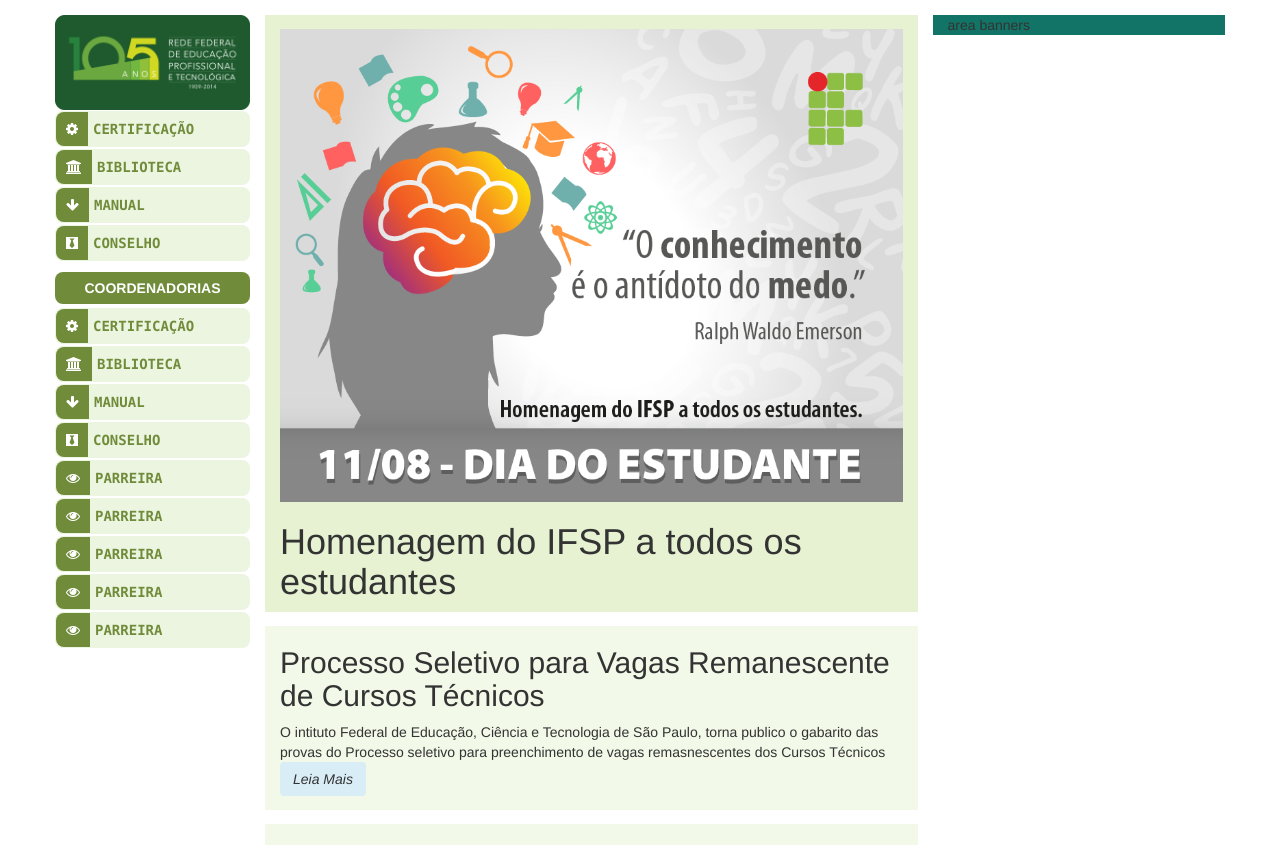
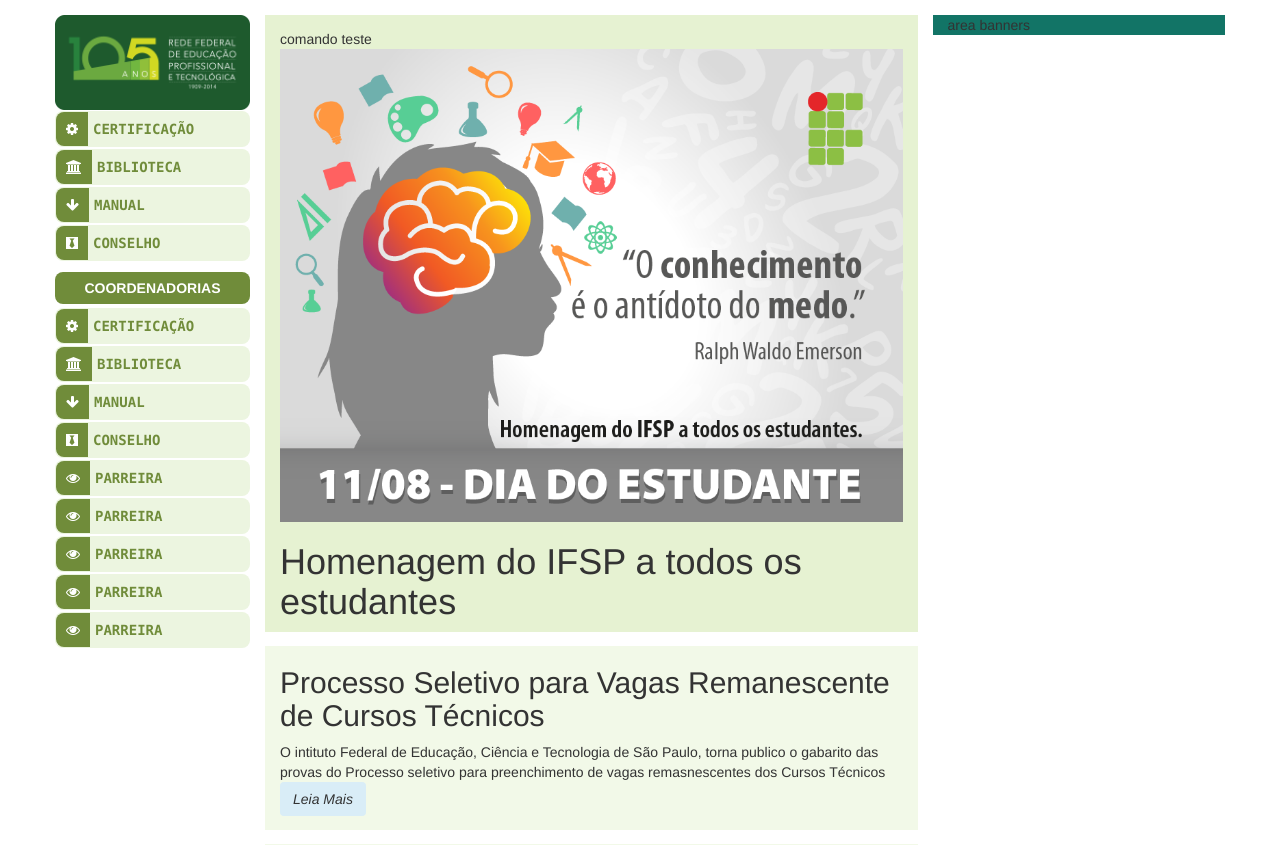
Before and after one commit to fparreira/ifspvtp-wp, a WordPress theme: template index.php in a window 1280 px wide. Shown: the part 255-1100 px from the top of the page. Run offline with PHP 8.4 and a stand-in for WordPress, Linux system fonts and the light colour scheme; the site name, menu and one post (Sample post) are stand-ins, and other content is empty.

Commit message:
alteracao index - posts

```diff
--- a/index.php
+++ b/index.php
@@ -164,6 +164,11 @@
                     <div id="destaque" class="container-fluid">
                         <div class="row">
                             <div class="col-lg-12" >
+
+                                <?php
+                                    echo "comando teste";
+                                ?>
+
                                 <img src="<?php bloginfo("template_url"); ?>/assets/images/Homenagem-do-IFSP-a-todos-os-estudantes.png" class="img-responsive">
                                 <h1>Homenagem do IFSP a todos os estudantes</h1>
                             </div>
```
